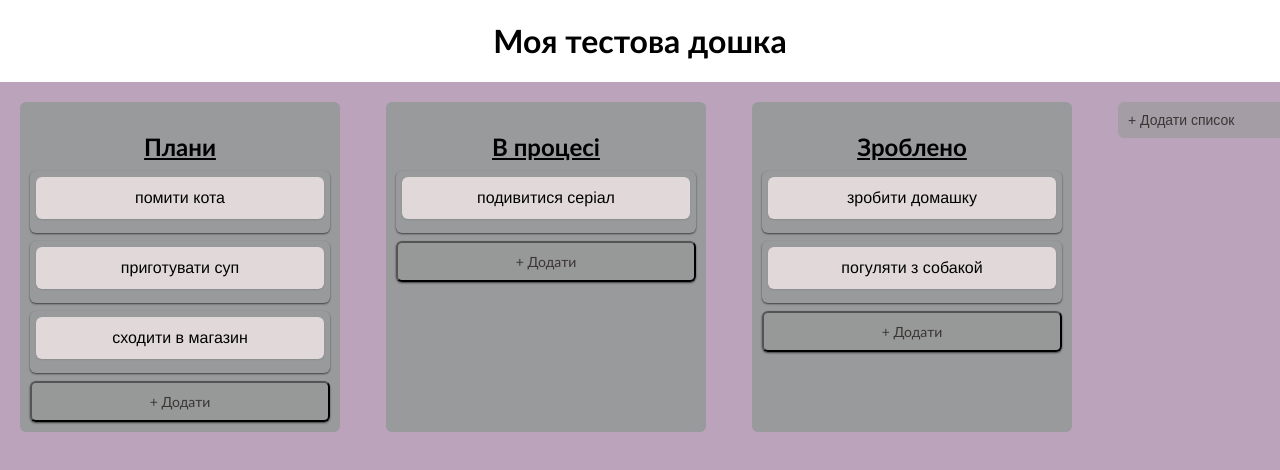
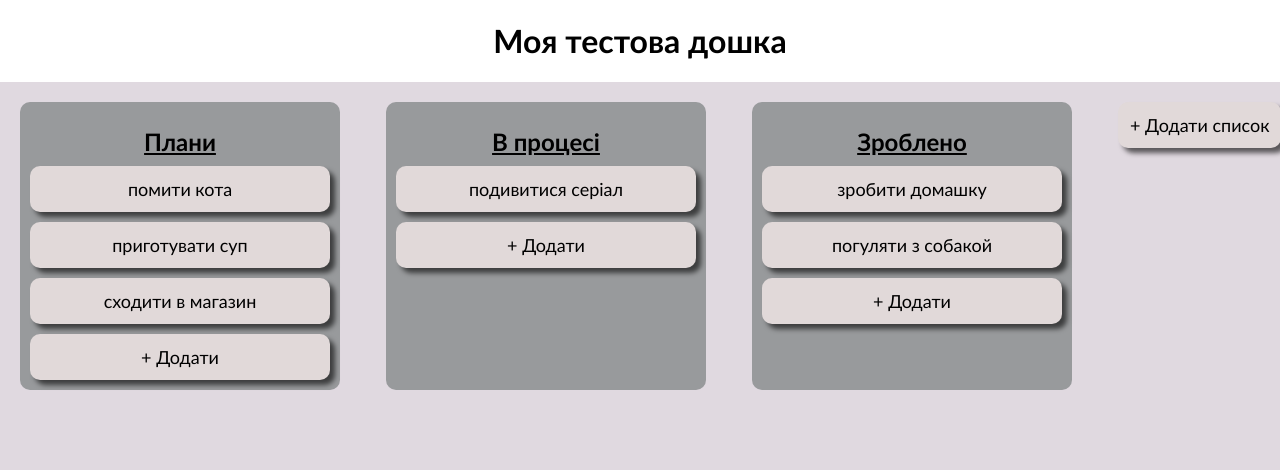
Before and after one commit to Tetiana5Buria/Shpp-Trello, a React (Create React App) app: page /board in a window 1280 px wide. Shown: the top 470 px of the page. Built offline with nearby package versions, Linux system fonts and the light colour scheme.

Commit message:
button+mixin

```diff
--- a/src/pages/Board/components/Board/board.scss
+++ b/src/pages/Board/components/Board/board.scss
@@ -1,16 +1,5 @@
-$primary-bg: #878285;
-$background-color: #bba3bb;
-$list-bg: #989a9c;
-$card-bg: #e1d9d9;
-
-$button-bg: rgba(148, 154, 151, 0.6);
-$button-hover: rgba(9, 30, 66, 0.08);
-
-$text-color: #3b3535;
-
-$border-radius: 6px;
-$box-shadow: 0 1px 2px rgba(0, 0, 0, 0.15);
-$font-family: 'Trebuchet MS', sans-serif;
+@import '../../../../styles/variables';
+@import '../../../../styles/mixins';
 
 .board-container {
   width: 100%;
@@ -32,31 +21,17 @@ $font-family: 'Trebuchet MS', sans-serif;
   .lists {
     display: flex;
     flex-direction: row;
+    gap: 30px;
     text-align: center;
-    gap: 30px;
   }
 
   .add-list-wrapper {
-    width: 272px;
+    width: 100%;
     display: inline-block;
     vertical-align: top;
   }
 
   .add-list-button {
-    background-color: $button-bg;
-    border: none;
-    color: $text-color;
-    padding: 10px;
-    border-radius: $border-radius;
-    cursor: pointer;
-    width: 100%;
-    text-align: left;
-    font-size: 14px;
-    box-sizing: border-box;
-
-    &:hover {
-      background-color: $button-hover;
-      color: $text-color;
-    }
+    @include button-style();
   }
 }
--- a/src/pages/Board/components/Card/card.scss
+++ b/src/pages/Board/components/Card/card.scss
@@ -1,13 +1,6 @@
-$card-background: #e1d9d9;
-$border-radius: 6px;
-$box-shadow: 0 1px 2px rgba(0, 0, 0, 0.1);
-$font-family:  'Helvetica Neue', sans-serif;
+@import '../../../../styles/variables';
+@import '../../../../styles/mixins';
 
 .card {
-  background: $card-background;
-  padding: 12px;
-  border-radius: $border-radius;
-  box-shadow: $box-shadow;
-  margin-bottom: 8px;
-  font-family: $font-family;
+  @include card-style;
 }
--- a/src/pages/Board/components/List/List.tsx
+++ b/src/pages/Board/components/List/List.tsx
@@ -14,7 +14,7 @@ const List: React.FC<ListProps> = ({ title, cards }) => {
       <h2 className="list-title">{title}</h2>
       <ul className="card-list">
         {cards.map((card) => (
-          <li key={card.id} className="card-item">
+          <li key={card.id}>
             <Card title={card.title} />
           </li>
         ))}
--- a/src/pages/Board/components/List/list.scss
+++ b/src/pages/Board/components/List/list.scss
@@ -1,14 +1,5 @@
-// === ЗМІННІ ===
-$list-background: #989a9c;
-$card-background: #989a9c; // Було дублювання, залишаємо актуальне значення
-$button-bg: rgba(148, 154, 151, 0.6);
-$button-hover: rgba(9, 30, 66, 0.08);
-$border-radius: 6px;
-$box-shadow: 0 1px 2px rgba(0, 0, 0, 0.6);
-$font-family: 'Gill Sans', sans-serif;
-$text-color: #3b3535;
-
-// === СТИЛІ ===
+@import '../../../../styles/variables';
+@import '../../../../styles/mixins';
 
 h1 {
   text-align: center;
@@ -16,7 +7,7 @@ h1 {
 }
 
 .list {
-  background: $list-background;
+  background: $list-bg;
   padding: 10px;
   border-radius: $border-radius;
   min-width: 300px;
@@ -25,37 +16,16 @@ h1 {
 
   .list-title {
     font-weight: bold;
+    margin-top: 15px;
     margin-bottom: 10px;
     text-align: center;
     text-decoration: underline;
   }
 }
 
-.card-item {
-  background: $card-background;
-  margin-bottom: 8px;
-  padding: 6px;
-  border-radius: $border-radius;
-  box-shadow: $box-shadow;
-  font-family: $font-family;
-}
+
 
 .add-card-button {
-  background: $card-background;
-  background-color: $button-bg;
-  color: $text-color;
-  padding: 10px;
-  border-radius: $border-radius;
-  cursor: pointer;
+  @include button-style();
   width: 100%;
-  text-align: center;
-  font-size: 14px;
-  box-sizing: border-box;
-  font-family: $font-family;
-  box-shadow: $box-shadow;
-
-  &:hover {
-    background-color: $button-hover;
-    color: darken($text-color, 10%);
-  }
 }
--- /dev/null
+++ b/src/styles/_mixins.scss
@@ -0,0 +1,31 @@
+// src/styles/_mixins.scss
+@import './variables';
+
+@mixin button-style($bg: $button-bg, $color: $text-color) {
+    background: $card-bg;
+/*   color: $color; */
+  padding: 12px;
+  border-radius: $border-radius;
+  font-family: $font-family;
+  cursor: pointer;
+  box-shadow: $box-shadow;
+  font-size: 18px;
+  box-sizing: border-box;
+  text-align: center;
+  border: none;
+
+  &:hover {
+    background-color: $button-hover;
+    color: darken($color, 10%);
+  }
+}
+
+@mixin card-style {
+  background: $card-bg;
+  padding: 12px;
+  border-radius: $border-radius;
+  box-shadow: $box-shadow;
+  font-family: $font-family;
+  margin-bottom: 10px;
+  font-size: 18px;
+}
--- /dev/null
+++ b/src/styles/_variables.scss
@@ -0,0 +1,10 @@
+$primary-bg: #878285;
+$background-color: #e0d9e0;
+$list-bg: #989a9c;
+$card-bg: #e1d9d9;
+$button-bg: rgba(148, 154, 151, 0.6);
+$button-hover: rgba(9, 30, 66, 0.08);
+$text-color: #3b3535;
+$border-radius: 10px;
+$box-shadow: 5px 5px 5px rgba(0, 0, 0, 0.6);
+$font-family: 'Trebuchet MS', 'Gill Sans', sans-serif;
```
